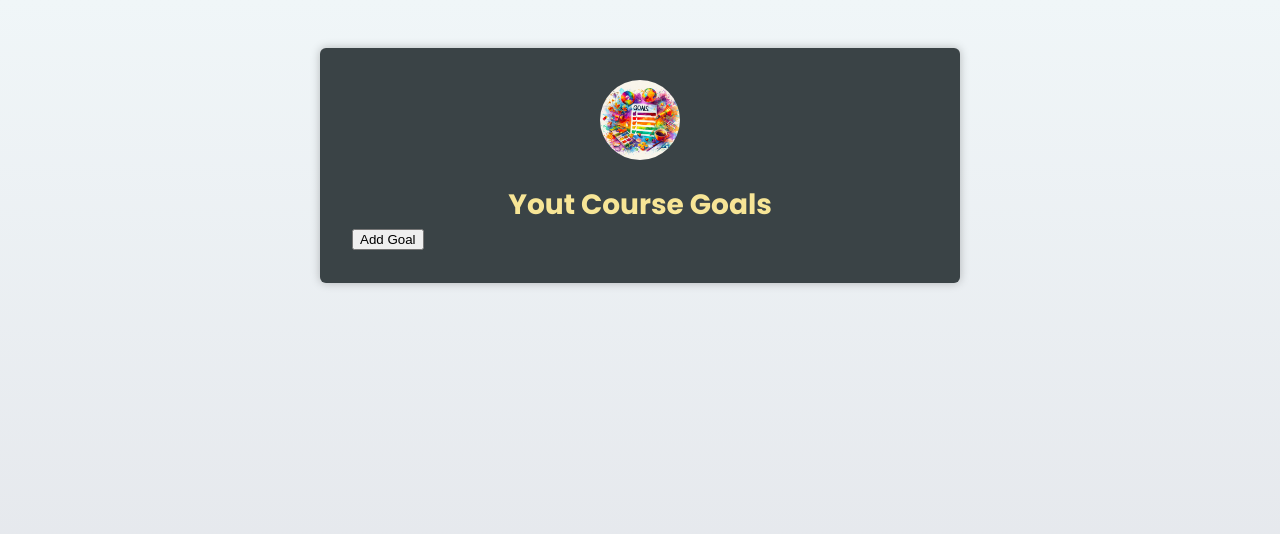
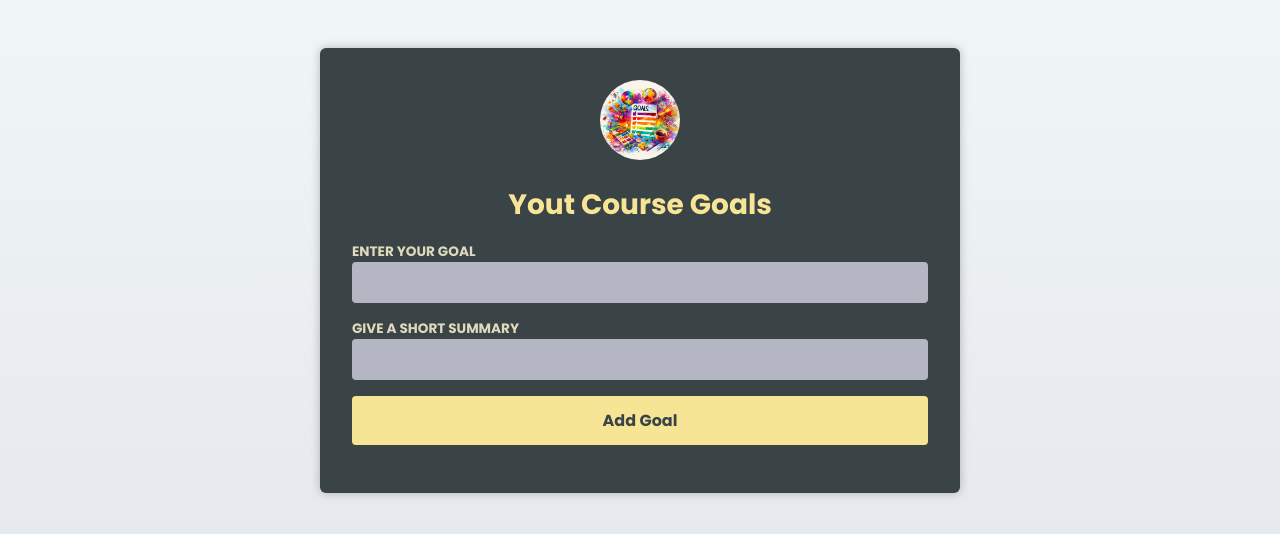
Before and after one commit to younusraza909/typescript-basic-project, a React (Vite) app in the folder react-ts-goals/: page / in a window 1280 px wide. Shown: the top 534 px of the page. Built offline with nearby package versions, Linux system fonts and the light colour scheme; the HTML template or start-up script is replaced by a standard one.

Commit message:
Add goal form added

```diff
--- a/react-ts-goals/src/App.tsx
+++ b/react-ts-goals/src/App.tsx
@@ -5,6 +5,7 @@ import goalImage from "./assets/goals.jpg";
 import { useState } from "react";
 import CourseGoalList from "./components/CourseGoalList";
 import { Goal } from "./types";
+import NewGoal from "./components/newGoal";
 
 export default function App() {
   const [goals, setGoals] = useState<Goal[]>([]);
@@ -29,7 +30,8 @@ export default function App() {
       <Header image={{ src: goalImage, alt: "A list of goals" }}>
         <h1>Yout Course Goals</h1>
       </Header>
-      <button onClick={handleAddGoal}>Add Goal</button>
+      <NewGoal />
+
       <CourseGoalList goals={goals} onDelete={handleDeleteGoal} />
     </main>
   );
--- /dev/null
+++ b/react-ts-goals/src/components/NewGoal.tsx
@@ -0,0 +1,29 @@
+import { type FormEvent } from "react";
+
+const NewGoal = () => {
+  function onSubmitForm(event: FormEvent<HTMLFormElement>) {
+    // now in order to get form values we have 3 options
+    // 1) Data binding with state
+    // 2) using formData with current Target
+    // const formData = new FormData(event.currentTarget);
+    //3) Using Ref
+  }
+
+  return (
+    <form onSubmit={onSubmitForm}>
+      <p>
+        <label htmlFor="goal">Enter your goal</label>
+        <input type="text" name="goal" id="goal" />
+      </p>
+      <p>
+        <label htmlFor="summary">Give a short summary</label>
+        <input type="text" name="summary" id="summary" />
+      </p>
+      <p>
+        <button type="submit">Add Goal</button>
+      </p>
+    </form>
+  );
+};
+
+export default NewGoal;
```
